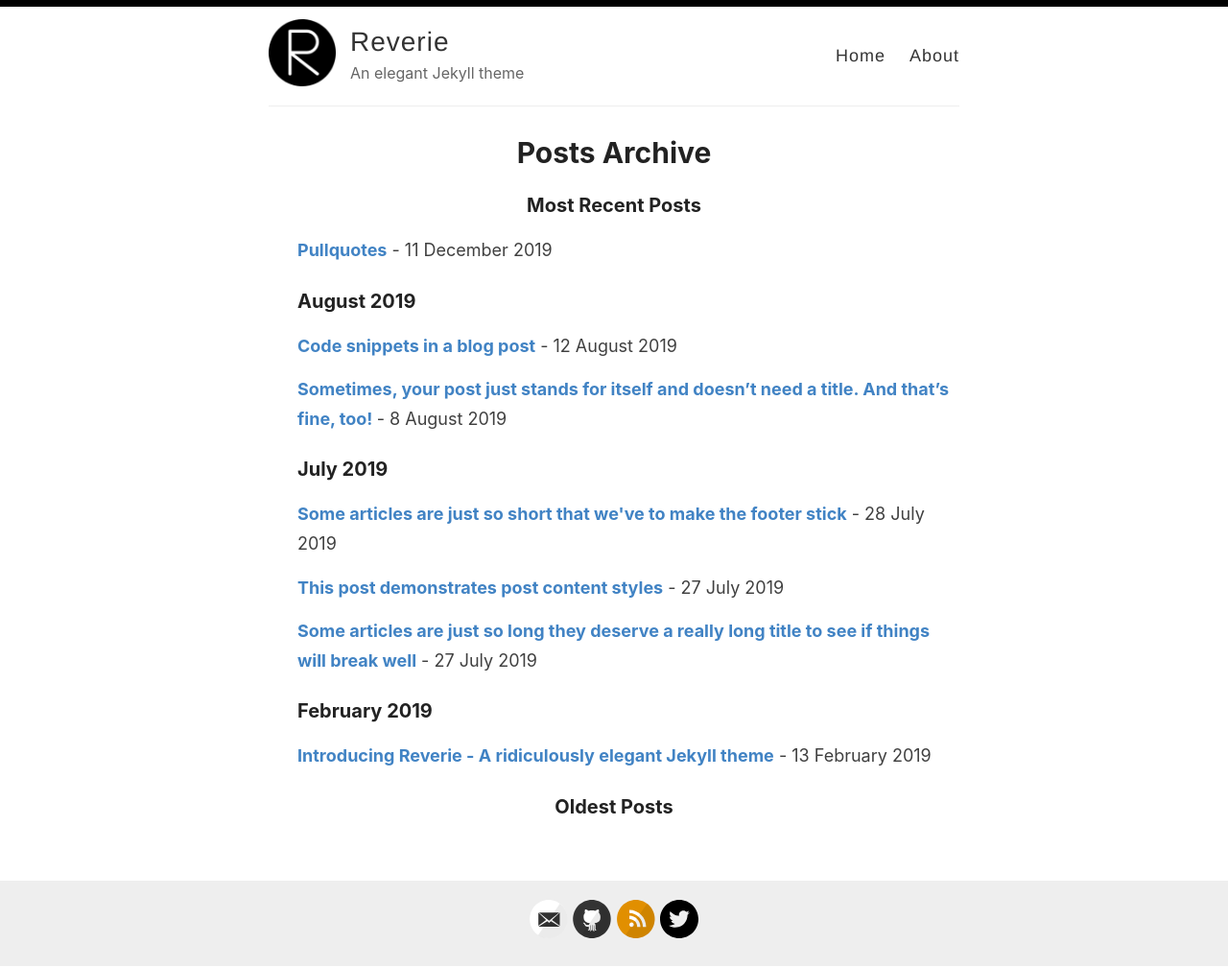
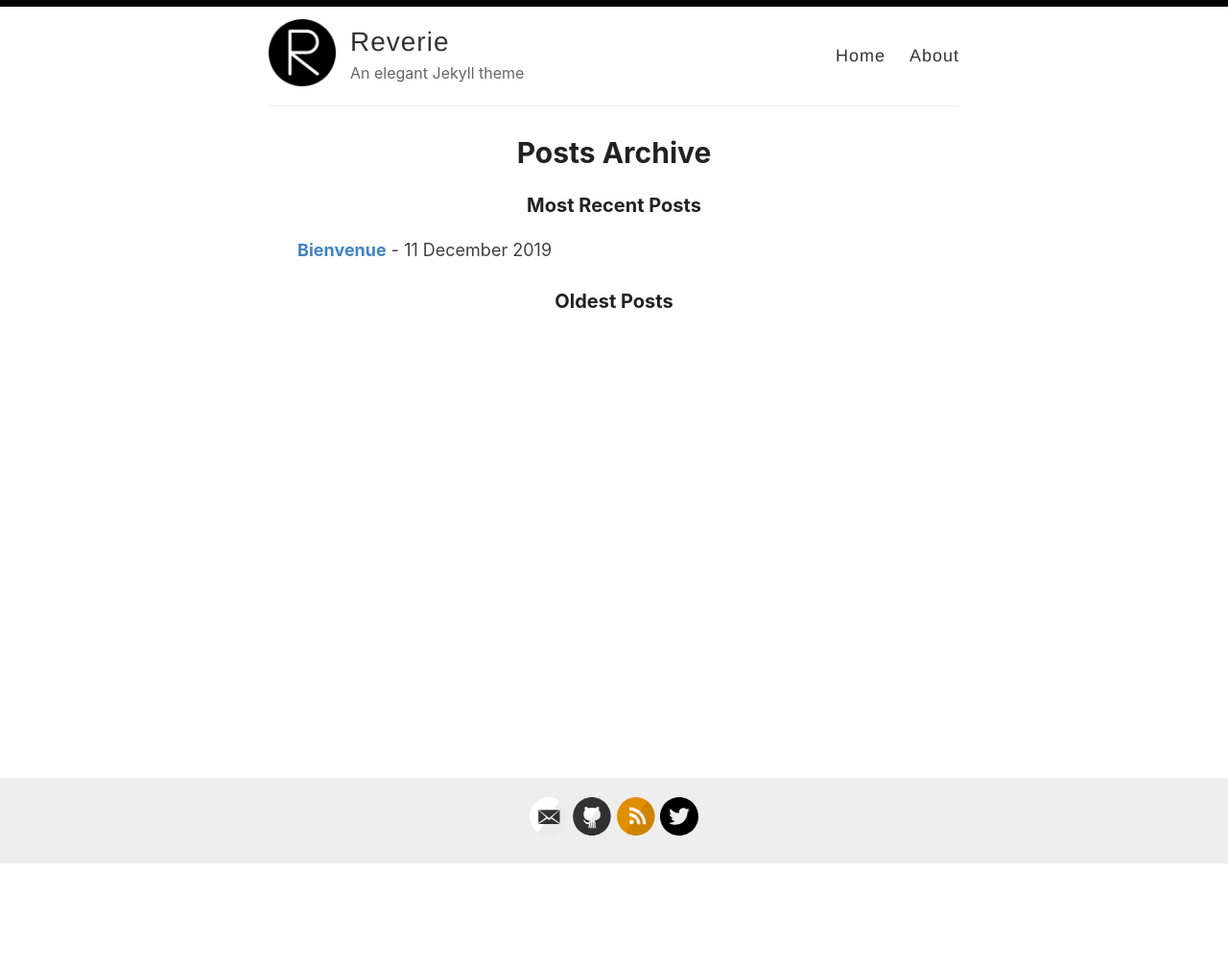
Before and after one commit to rivten/groupe-ecriture-nantes, a Jekyll site: the page built from _pages/archive.md, in a window 1280 px wide. Shown: the whole page at 96% size. Built offline with Jekyll 4.4.1, drawn with Linux system fonts in a browser that asks for light colours; after the commit the page ends 901 px from its top, so only the background shows below that; some of the changed lines change nothing that is shown.

Commit message:
remove all previous posts

````diff
--- a/_posts/2019-02-13-introducing-reverie-jekyll-theme.md
+++ /dev/null
@@ -1,85 +0,0 @@
----
-layout: post
-title: Introducing Reverie - A ridiculously elegant Jekyll theme
-categories: [Miscellaneous, Jekyll]
----
-
-[Reverie](https://github.com/amitmerchant1990/reverie) is a [Jekyll](https://jekyllrb.com/)-powered theme which is simple and opinionated. It's actually a fork of [jekyll-now](https://github.com/barryclark/jekyll-now) with some additional features and personal touches which I've implemented to suit my needs for my blog.
-
-This is a plug-and-play Jekyll theme which you can use on GitHub Pages without even setting up a local environment.
-
-![](/images/reverie-demo.png)
-
-## Features overview
-
-- Command-line free fork-first workflow, using GitHub.com to create, customize and post to your blog
-- Fully responsive and mobile optimized base theme
-- Sass/Coffeescript support using Jekyll 2.0
-- Free hosting on your GitHub Pages user site
-- All the SEO goodies comes in-built
-- Markdown blogging
-- Syntax highlighting using Pygments
-    - [Dracula syntax theme](https://draculatheme.com/) included
-- Disqus commenting
-- Google Analytics integration
-- Fuzzy search across blog posts
-- Pagination of posts works out-of-the-box.
-- Categorize posts out-of-the box
-- RSS Feed
-- In-built sitemap
-
-<div style="text-align: center;">
- <script async type="text/javascript" src="//cdn.carbonads.com/carbon.js?serve=CE7D6KJY&placement=wwwamitmerchantcom" id="_carbonads_js"></script>
-</div>
-
-## Using Reverie on GitHub Pages
-
-### Step 1) Fork Reverie to your User Repository
-
-Fork [this repository](https://github.com/amitmerchant1990/reverie), then rename the repository to `yourgithubusername.github.io`.
-
-Alternatively, you can use [Use this template](https://github.com/amitmerchant1990/reverie/generate) button if you want to create a repository with a clean commit history which will use Reverie as a template.
-
-Your Jekyll blog will often be viewable immediately at <https://yourgithubusername.github.io> (if it's not, you can often force it to build by completing step 2)
-
-### Step 2) Customize and view your site
-
-Enter your site name, description, avatar and many other options by editing the `_config.yml` file. You can easily turn on Google Analytics tracking, Disqus commenting and social icons here.
-
-Making a change to `_config.yml` (or any file in your repository) will force GitHub Pages to rebuild your site with jekyll. Your rebuilt site will be viewable a few seconds later at <https://yourgithubusername.github.io> - if not, give it ten minutes as GitHub suggests and it'll appear soon.
-
-### Step 3) Publish your first blog post
-
-Create a new file called `/_posts/2019-2-13-Hello-World.md` to publish your first blog post. That's all you need to do to publish your first blog post! This [Markdown Cheatsheet](https://github.com/adam-p/markdown-here/wiki/Markdown-Cheatsheet) might come in handy while writing the posts.
-
-> You can add additional posts in the browser on GitHub.com too! Just hit the <kbd>Create new file</kbd> button in `/_posts/` to create new content. Just make sure to include the [front-matter](http://jekyllrb.com/docs/frontmatter/) block at the top of each new blog post and make sure the post's filename is in this format: year-month-day-title.md
-
-## Using Categories in Reverie
-
-You can categorize your content based on `categories` in Reverie. For this, you just need to add `categories` in front matter like below:
-
-For adding single category:
-
-```md
-categories: JavaScript
-```
-
-For adding multiple categories:
-
-```md
-categories: [PHP, Laravel]
-```
-
-The contegorized content can be shown over this URL: <https://yourgithubusername.github.io/categories/>
-
-## RSS
-
-The generated [RSS feed](https://en.wikipedia.org/wiki/RSS) of your blog can be found at <https://yourgithubusername.github.io/feed>. You can see the example RSS feed over [here](https://www.amitmerchant.com/reverie/feed).
-
-## Sitemap
-
-The generated sitemap of your blog can be found at <https://yourgithubusername.github.io/sitemap>. You can see the example sitemap feed over [here](https://www.amitmerchant.com/reverie/sitemap).
-
-## License
-
-MIT
--- a/_posts/2019-08-08-no-title-posts.md
+++ /dev/null
@@ -1,6 +0,0 @@
----
-layout: post
-title: ""
-categories: Miscellaneous
----
-Sometimes, your post just stands for itself and doesn't need a title. And that's fine, too!
--- a/_posts/2019-12-11-pullquotes.md
+++ b/_posts/2019-12-11-pullquotes.md
@@ -1,14 +1,8 @@
 ---
 layout: post
-title:  Pullquotes
-categories: [HTML,Code]
-excerpt: In graphic design, a pull quote (also known as a lift-out pull quote) is a key phrase, quotation, or excerpt that has been pulled from an article and used as a page layout graphic element, serving to entice readers into the article or to highlight a key topic.
+title:  Bienvenue
+categories: [introduction]
+excerpt: Bienvenue !
 ---
 
-In graphic design, a pull quote (also known as a lift-out pull quote) is a key phrase, quotation, or excerpt that has been pulled from an article and used as a page layout graphic element, serving to entice readers into the article or to highlight a key topic. {% include pullquote.html quote="It is typically placed in a larger or distinctive typeface and on the same page." %} Pull quotes are often used in magazine and newspaper articles, annual reports, and brochures, as well as on the web. They can add visual interest to text-heavy pages with few images or illustrations.
-
-Placement of a pull quote on a page may be defined in a publication's or website's style guide. Such a typographic device may or may not be aligned with a column on the page. Some designers, for example, choose not to align the quote. In that case, the quotation cuts into two or more columns, as in the example shown. Because the pull quote invites the reader to read about the highlighted material, the pull quote should appear before the text it cites and, generally, fairly close to it.
-
-Pull quotes need not be a verbatim copy of the text being quoted; depending on a publication's house style, pull quotes may be abbreviated for space or paraphrased for clarity, with or without indication.
-
-A disadvantage of pull quotes as a design element is that they can disrupt the reading process of readers invested in reading the text sequentially by drawing attention to ghost fragments out of context. At the other extreme, when pull quotes are used to break up what would otherwise be a formless wall of text, pull quote can serve as visual landmarks to help the reader maintain a sense of sequence and place.
+Bienvenue !
--- a/_posts/2019-7-27-super-long-article.md
+++ /dev/null
@@ -1,11 +0,0 @@
----
-layout: post
-title: Some articles are just so long they deserve a really long title to see if things will break well
-categories: Miscellaneous
----
-
-Lorem ipsum dolor sit amet, consectetur adipiscing elit. Fusce bibendum neque eget nunc mattis eu sollicitudin enim tincidunt. Vestibulum lacus tortor, ultricies id dignissim ac, bibendum in velit. Proin convallis mi ac felis pharetra aliquam. Curabitur dignissim accumsan rutrum. In arcu magna, aliquet vel pretium et, molestie et arcu. Mauris lobortis nulla et felis ullamcorper bibendum. Phasellus et hendrerit mauris. Proin eget nibh a massa vestibulum pretium. Suspendisse eu nisl a ante aliquet bibendum quis a nunc. Praesent varius interdum vehicula. Aenean risus libero, placerat at vestibulum eget, ultricies eu enim. Praesent nulla tortor, malesuada adipiscing adipiscing sollicitudin, adipiscing eget est.
-
-Lorem ipsum dolor sit amet, consectetur adipiscing elit. Fusce bibendum neque eget nunc mattis eu sollicitudin enim tincidunt. Vestibulum lacus tortor, ultricies id dignissim ac, bibendum in velit. Proin convallis mi ac felis pharetra aliquam. Curabitur dignissim accumsan rutrum. In arcu magna, aliquet vel pretium et, molestie et arcu. Mauris lobortis nulla et felis ullamcorper bibendum. Phasellus et hendrerit mauris. Proin eget nibh a massa vestibulum pretium. Suspendisse eu nisl a ante aliquet bibendum quis a nunc. Praesent varius interdum vehicula. Aenean risus libero, placerat at vestibulum eget, ultricies eu enim. Praesent nulla tortor, malesuada adipiscing adipiscing sollicitudin, adipiscing eget est.
-
-Lorem ipsum dolor sit amet, consectetur adipiscing elit. Fusce bibendum neque eget nunc mattis eu sollicitudin enim tincidunt. Vestibulum lacus tortor, ultricies id dignissim ac, bibendum in velit. Proin convallis mi ac felis pharetra aliquam. Curabitur dignissim accumsan rutrum. In arcu magna, aliquet vel pretium et, molestie et arcu. Mauris lobortis nulla et felis ullamcorper bibendum. Phasellus et hendrerit mauris. Proin eget nibh a massa vestibulum pretium. Suspendisse eu nisl a ante aliquet bibendum quis a nunc. Praesent varius interdum vehicula. Aenean risus libero, placerat at vestibulum eget, ultricies eu enim. Praesent nulla tortor, malesuada adipiscing adipiscing sollicitudin, adipiscing eget est.
--- a/_posts/2019-7-27-this-post-demonstrates-post-content-styles.md
+++ /dev/null
@@ -1,95 +0,0 @@
----
-layout: post
-title: This post demonstrates post content styles
-categories: Miscellaneous
----
-
-Lorem ipsum dolor sit amet, consectetur adipiscing elit. Fusce bibendum neque eget nunc mattis eu sollicitudin enim tincidunt. Vestibulum lacus tortor, ultricies id dignissim ac, bibendum in velit. Praesent varius interdum vehicula. Aenean risus libero, placerat at vestibulum eget, ultricies eu enim. Praesent nulla tortor, malesuada adipiscing adipiscing sollicitudin, adipiscing eget est.
-
-## Some great heading (h2)
-
-Proin convallis mi ac felis pharetra aliquam. Curabitur dignissim accumsan rutrum. In arcu magna, aliquet vel pretium et, molestie et arcu.
-
-Mauris lobortis nulla et felis ullamcorper bibendum. Phasellus et hendrerit mauris. Proin eget nibh a massa vestibulum pretium. Suspendisse eu nisl a ante aliquet bibendum quis a nunc. Praesent varius interdum vehicula. Aenean risus libero, placerat at vestibulum eget, ultricies eu enim. Praesent nulla tortor, malesuada adipiscing adipiscing sollicitudin, adipiscing eget est.
-
-## Another great heading (h2)
-
-Lorem ipsum dolor sit amet, consectetur adipiscing elit. Fusce bibendum neque eget nunc mattis eu sollicitudin enim tincidunt. Vestibulum lacus tortor, ultricies id dignissim ac, bibendum in velit.
-
-### Some great subheading (h3)
-
-Proin convallis mi ac felis pharetra aliquam. Curabitur dignissim accumsan rutrum. In arcu magna, aliquet vel pretium et, molestie et arcu. Mauris lobortis nulla et felis ullamcorper bibendum.
-
-Phasellus et hendrerit mauris. Proin eget nibh a massa vestibulum pretium. Suspendisse eu nisl a ante aliquet bibendum quis a nunc.
-
-### Some great subheading (h3)
-
-Praesent varius interdum vehicula. Aenean risus libero, placerat at vestibulum eget, ultricies eu enim. Praesent nulla tortor, malesuada adipiscing adipiscing sollicitudin, adipiscing eget est.
-
-> This quote will change your life. It will reveal the secrets of the universe, and all the wonders of humanity. Don't misuse it.
-
-Lorem ipsum dolor sit amet, consectetur adipiscing elit. Fusce bibendum neque eget nunc mattis eu sollicitudin enim tincidunt.
-
-### Some great subheading (h3)
-
-Vestibulum lacus tortor, ultricies id dignissim ac, bibendum in velit. Proin convallis mi ac felis pharetra aliquam. Curabitur dignissim accumsan rutrum.
-
-```html
-<html>
-  <head>
-  </head>
-  <body>
-    <p>Hello, World!</p>
-  </body>
-</html>
-```
-
-
-In arcu magna, aliquet vel pretium et, molestie et arcu. Mauris lobortis nulla et felis ullamcorper bibendum. Phasellus et hendrerit mauris.
-
-#### You might want a sub-subheading (h4)
-
-In arcu magna, aliquet vel pretium et, molestie et arcu. Mauris lobortis nulla et felis ullamcorper bibendum. Phasellus et hendrerit mauris.
-
-In arcu magna, aliquet vel pretium et, molestie et arcu. Mauris lobortis nulla et felis ullamcorper bibendum. Phasellus et hendrerit mauris.
-
-#### But it's probably overkill (h4)
-
-In arcu magna, aliquet vel pretium et, molestie et arcu. Mauris lobortis nulla et felis ullamcorper bibendum. Phasellus et hendrerit mauris.
-
-### Oh hai, an unordered list!!
-
-In arcu magna, aliquet vel pretium et, molestie et arcu. Mauris lobortis nulla et felis ullamcorper bibendum. Phasellus et hendrerit mauris.
-
-- First item, yo
-- Second item, dawg
-- Third item, what what?!
-- Fourth item, fo sheezy my neezy
-
-### Oh hai, an ordered list!!
-
-In arcu magna, aliquet vel pretium et, molestie et arcu. Mauris lobortis nulla et felis ullamcorper bibendum. Phasellus et hendrerit mauris.
-
-1. First item, yo
-2. Second item, dawg
-3. Third item, what what?!
-4. Fourth item, fo sheezy my neezy
-
-
-
-## Headings are cool! (h2)
-
-Proin eget nibh a massa vestibulum pretium. Suspendisse eu nisl a ante aliquet bibendum quis a nunc. Praesent varius interdum vehicula. Aenean risus libero, placerat at vestibulum eget, ultricies eu enim. Praesent nulla tortor, malesuada adipiscing adipiscing sollicitudin, adipiscing eget est.
-
-Praesent nulla tortor, malesuada adipiscing adipiscing sollicitudin, adipiscing eget est.
-
-Proin eget nibh a massa vestibulum pretium. Suspendisse eu nisl a ante aliquet bibendum quis a nunc.
-
-### Tables
-
-|Title 1               | Title 2               | Title 3               | Title 4              |
-|--------------------- | --------------------- | --------------------- | ---------------------|
-|lorem                 | lorem ipsum           | lorem ipsum dolor     | lorem ipsum dolor sit|
-|lorem ipsum dolor sit | lorem ipsum dolor sit | lorem ipsum dolor sit | lorem ipsum dolor sit|
-|lorem ipsum dolor sit | lorem ipsum dolor sit | lorem ipsum dolor sit | lorem ipsum dolor sit|
-|lorem ipsum dolor sit | lorem ipsum dolor sit | lorem ipsum dolor sit | lorem ipsum dolor sit|
--- a/_posts/2019-7-28-super-short-article.md
+++ /dev/null
@@ -1,7 +0,0 @@
----
-layout: post
-title: Some articles are just so short that we've to make the footer stick
-categories: Miscellaneous
----
-
-Lorem ipsum dolor sit amet, consectetur adipisicing elit, sed do eiusmod tempor incididunt ut labore et dolore magna aliqua. Ut enim ad minim veniam, quis nostrud exercitation ullamco laboris nisi ut aliquip ex ea commodo consequat. Duis aute irure dolor in reprehenderit in voluptate velit esse cillum dolore eu fugiat nulla pariatur. Excepteur sint occaecat cupidatat non proident, sunt in culpa qui officia deserunt mollit anim id est laborum.
--- a/_posts/2019-8-12-code-snippets.md
+++ /dev/null
@@ -1,42 +0,0 @@
----
-layout: post
-title:  Code snippets in a blog post
-categories: [HTML,Code]
----
-
-This post demonstrate the use of code snippets in the theme. The code snippets are powered by [Pygments](http://pygments.org/) and the code theme that is been used in Reverie is called [Draula](https://draculatheme.com/).
-
-This is a raw snippet:
-
-```
-hello world
-123
-This is a text snippet
-```
-
-This is a PHP snippet:
-
-```php
-<?php
-    echo 'Hello, World!';
-?>
-```
-
-This is a JavaScript snippet:
-
-```js
-const add = (a, b) => a + b
-const minus = (a, b) => a - b
-
-console.log(add(100,200))  // 300
-console.log(minus(100,200))  // -100
-```
-
-This is a Python snippet:
-
-```python
-def say_hello():
-    print("hello world!")
-
-say_hello()   // "hello world!"
-```
````
